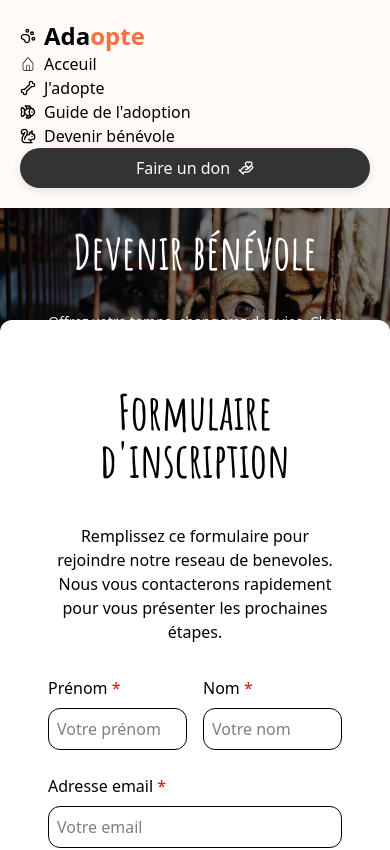
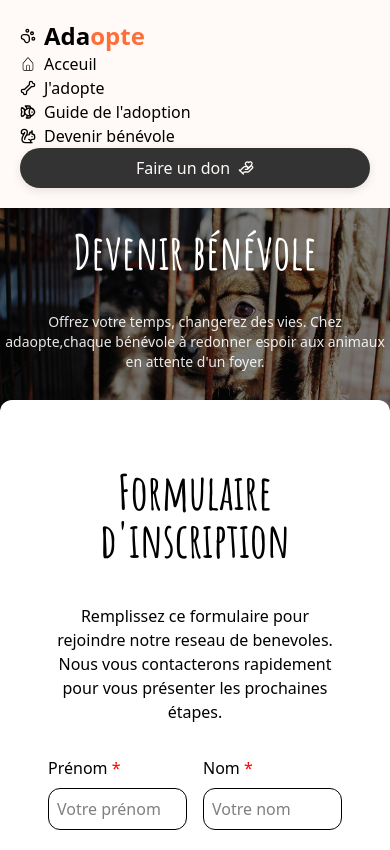
Before and after one commit to gaultierpatrice/adaopte, a React (Vite) app: page /devenir-benevole in a window 390 px wide. Shown: the top 850 px of the page. Built offline with nearby package versions, Linux system fonts and the light colour scheme.

Commit message:
update responsive

```diff
--- a/src/pages/VolunteerPage.tsx
+++ b/src/pages/VolunteerPage.tsx
@@ -37,7 +37,7 @@ function VolunteerPage() {
         title="Devenir bénévole"
         subtitle="Offrez votre temps, changerez des vies. Chez adaopte,chaque bénévole à redonner espoir aux animaux en attente d'un foyer."
       />
-      <div className=" flex flex-col w-full bg-white shadow-xl  p-12 max-w-4xl rounded-xl absolute top-80 left-1/2  -translate-x-1/2 ">
+      <div className=" flex flex-col w-full mt-20 bg-white shadow-xl md:mt-0 p-12 max-w-4xl  rounded-xl absolute top-80 left-1/2  -translate-x-1/2 ">
         <div className="flex justify-center items-center flex-col mb-8">
           <h1 className="text-center text-5xl md:text-7xl mb-5 p-5 font-bold ">
             Formulaire d'inscription
@@ -210,7 +210,7 @@ function VolunteerPage() {
           animales.
         </p>
       </div>
-      <div className="grid grid-rows-4 gap-10 md:grid-cols-4 md:gap-7 p-9 mx-10">
+      <div className="grid gap-10 md:grid-cols-4 gap-7 p-9 mx-10">
         {volunteerData.map((volunteerData, index) => (
           <Card
             key={index}
```
